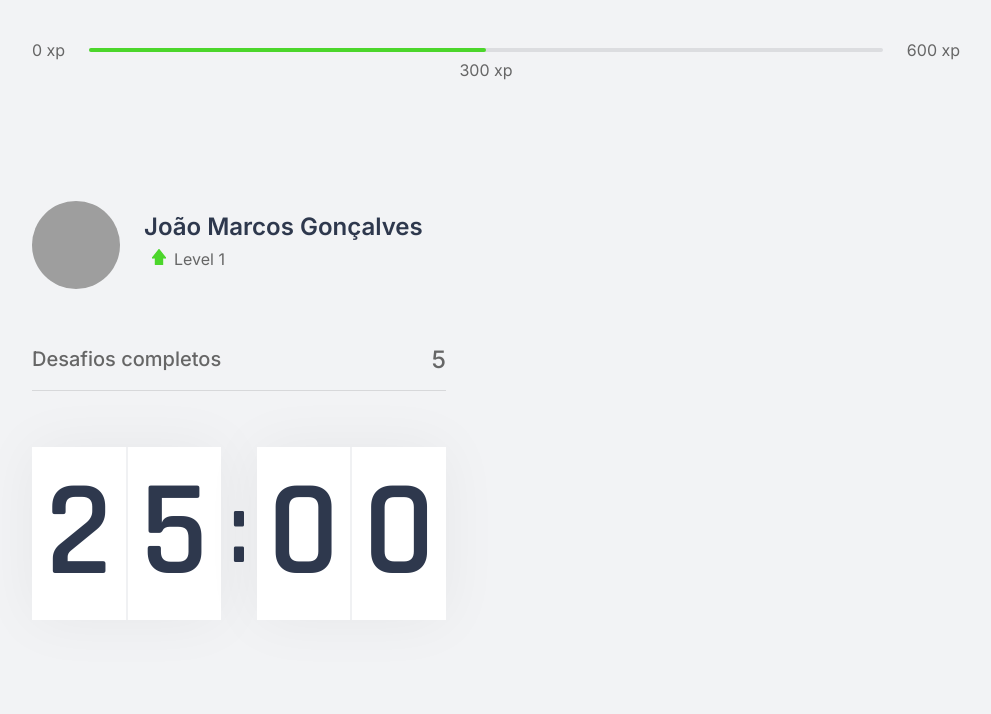
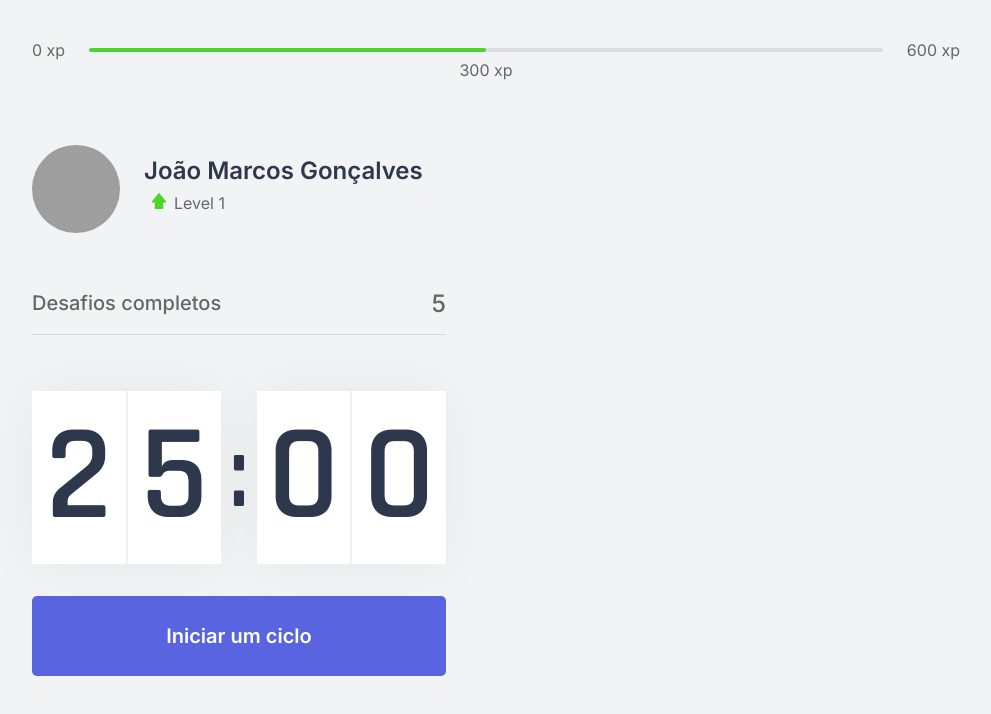
Before and after one commit to JonneBR/nlw4-next, a Next.js app: page / in a window 1280 px wide. Shown: the top 714 px of the page, without its empty margins (144-1135 px from the left). Built offline with nearby package versions, Linux system fonts and the light colour scheme; grey boxes are pictures that could not be loaded.

Commit message:
component countdown and css module

```diff
--- a/src/components/Countdown.tsx
+++ b/src/components/Countdown.tsx
@@ -1,17 +1,51 @@
+import { useState, useEffect } from 'react';
 import styles from '../styles/components/Countdown.module.css';
 
 export function Countdown() {
+  const [time, setTime] = useState(25 * 60);
+  const [active, setActive] = useState(false);
+
+  const minutes = Math.floor(time / 60);
+  const seconds = time % 60;
+
+  const [minuteLeft, minuteRight] = String(minutes).padStart(2, '0').split('');
+  const [secondsLeft, secondsRight] = String(seconds)
+    .padStart(2, '0')
+    .split('');
+
+  function startCountdown() {
+    setActive(true);
+  }
+
+  useEffect(() => {
+    if (active && time > 0) {
+      setTimeout(() => {
+        setTime(time - 1);
+      }, 1000);
+    }
+  }, [active, time]);
+
   return (
-    <div className={styles.countdownContainer}>
-      <div>
-        <span>2</span>
-        <span>5</span>
+    <div>
+      <div className={styles.countdownContainer}>
+        <div>
+          <span>{minuteLeft}</span>
+          <span>{minuteRight}</span>
+        </div>
+        <span>:</span>
+        <div>
+          <span>{secondsLeft}</span>
+          <span>{secondsRight}</span>
+        </div>
       </div>
-      <span>:</span>
-      <div>
-        <span>0</span>
-        <span>0</span>
-      </div>
+
+      <button
+        type='button'
+        className={styles.countdownButton}
+        onClick={startCountdown}
+      >
+        Iniciar um ciclo
+      </button>
     </div>
   );
 }
--- a/src/pages/_document.tsx
+++ b/src/pages/_document.tsx
@@ -5,6 +5,8 @@
     return (
       <Html>
         <Head>
+          <link rel='shortcut icon' href='favicon.png' type='image/png' />
+
           <link rel='preconnect' href='https://fonts.gstatic.com' />
           <link
             href='https://fonts.googleapis.com/css2?family=Inter:wght@400;500;600&family=Rajdhani:wght@600&display=swap'
@@ -12,8 +14,8 @@
           />
         </Head>
         <body>
-            <Main/>
-            <NextScript/>
+          <Main />
+          <NextScript />
         </body>
       </Html>
     );
--- a/src/pages/index.tsx
+++ b/src/pages/index.tsx
@@ -3,10 +3,17 @@
 import { ExperienceBar } from '../components/ExperienceBar';
 import { Profile } from '../components/Profile';
 
+import Head from 'next/head';
+
 import styles from '../styles/pages/Home.module.css';
+
 export default function Home() {
   return (
     <div className={styles.container}>
+      <Head>
+        <title>Início | move.it</title>
+      </Head>
+
       <ExperienceBar />
 
       <section>
--- a/src/styles/components/Countdown.module.css
+++ b/src/styles/components/Countdown.module.css
@@ -35,3 +35,29 @@
   font-size: 6.25rem;
   margin: 0 0.5rem;
 }
+
+.countdownButton {
+  width: 100%;
+  height: 5rem;
+
+  margin-top: 2rem;
+
+  display: flex;
+  align-items: center;
+  justify-content: center;
+
+  border: 0;
+  border-radius: 5px;
+
+  background: var(--blue);
+  color: var(--white);
+
+  font-size: 1.25rem;
+  font-weight: 600;
+
+  transition: background-color 0.2s;
+}
+
+.countdownButton:hover {
+  background: var(--blue-dark);
+}
```
